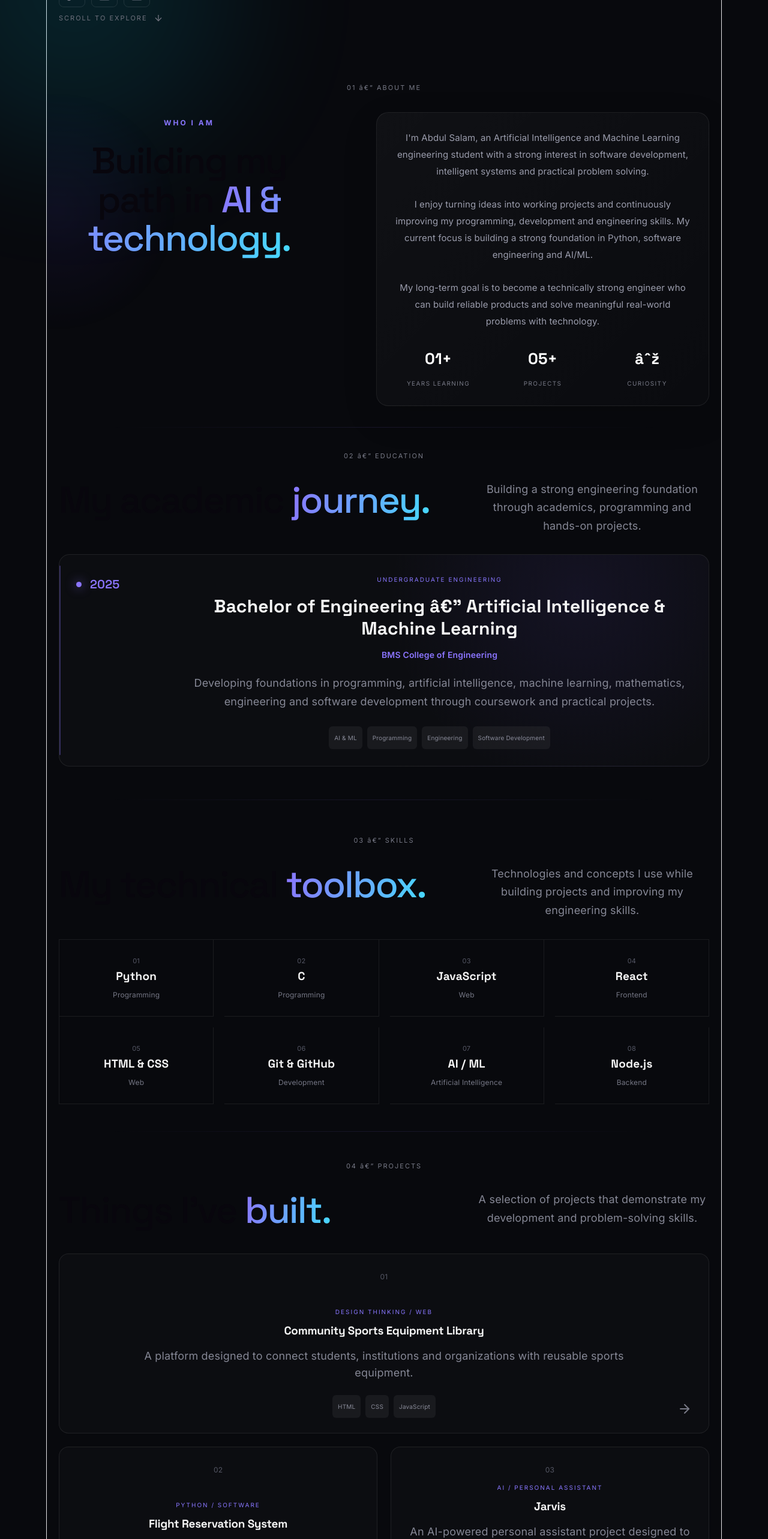
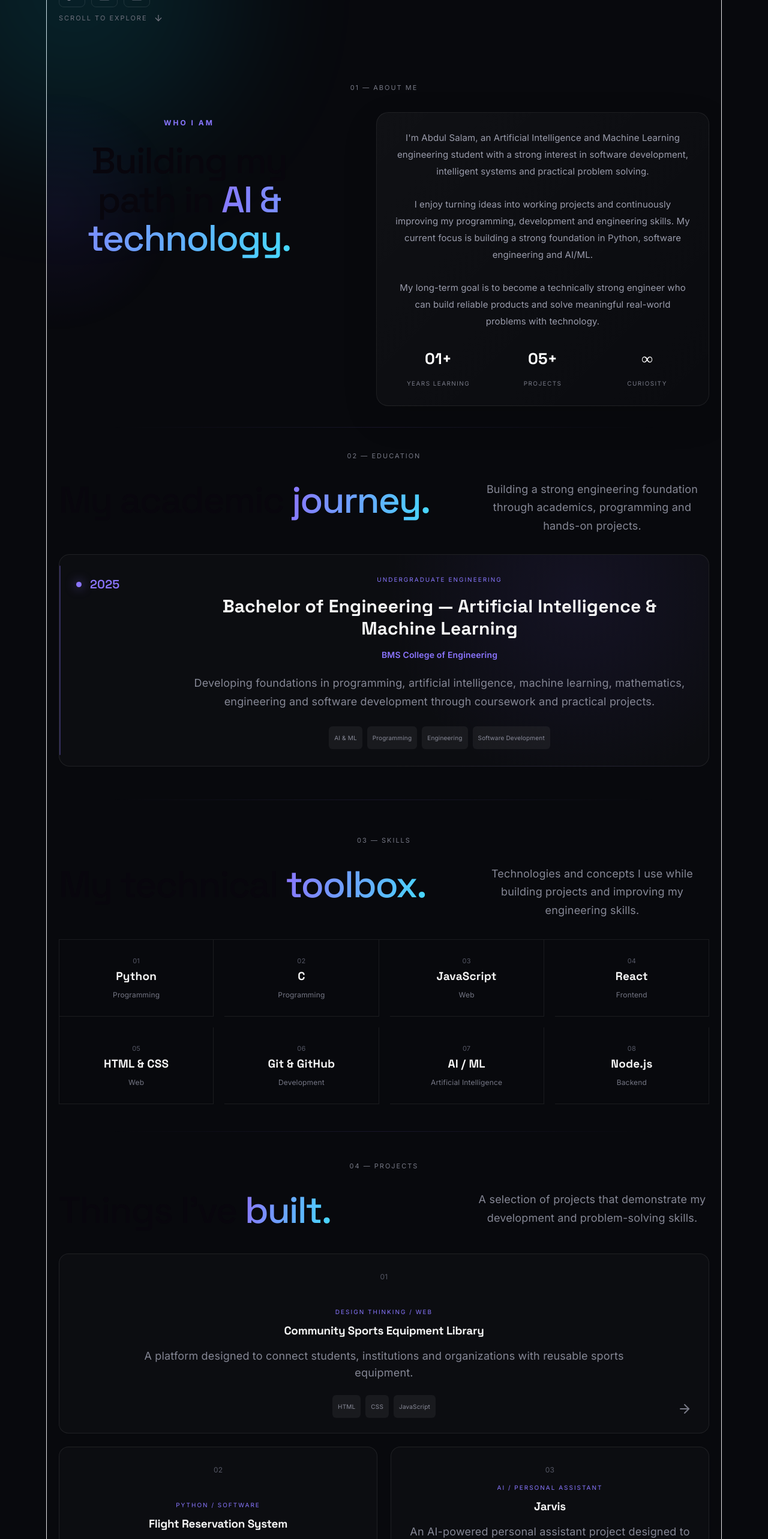
Before and after one commit to abdulsalam025/abdul-salam-portfolio, a React (Vite) app: page / in a window 1280 px wide. Shown: the part 800-3366 px from the top of the page at 60% size. Built offline with nearby package versions, Linux system fonts and the light colour scheme; no server answers.

Commit message:
Fix corrupted Unicode characters in portfolio

```diff
--- a/src/App.jsx
+++ b/src/App.jsx
@@ -242,7 +242,7 @@ function App() {
 
         {/* ABOUT */}
         <motion.section className="section about-section" id="about" variants={scrollReveal} initial="hidden" whileInView="visible" viewport={revealViewport}>
-          <div className="section-label">01 â€” ABOUT ME</div>
+          <div className="section-label">01 — ABOUT ME</div>
 
           <div className="section-grid">
             <div>
@@ -286,7 +286,7 @@ function App() {
                 </div>
 
                 <div>
-                  <strong>âˆž</strong>
+                  <strong>∞</strong>
                   <span>Curiosity</span>
                 </div>
               </div>
@@ -295,7 +295,7 @@ function App() {
         </motion.section>
 
         <motion.section className="section education-section" id="education" variants={scrollRevealLeft} initial="hidden" whileInView="visible" viewport={revealViewport}>
-          <div className="section-label">02 â€” EDUCATION</div>
+          <div className="section-label">02 — EDUCATION</div>
 
           <div className="section-heading">
             <h2>
@@ -318,7 +318,7 @@ function App() {
               <p className="project-type">UNDERGRADUATE ENGINEERING</p>
 
               <h3>
-                Bachelor of Engineering â€” Artificial Intelligence & Machine Learning
+                Bachelor of Engineering — Artificial Intelligence & Machine Learning
               </h3>
 
               <p className="education-institution">
@@ -343,7 +343,7 @@ function App() {
 
         {/* SKILLS */}
         <motion.section className="section" id="skills" variants={scrollReveal} initial="hidden" whileInView="visible" viewport={revealViewport}>
-          <div className="section-label">03 â€” SKILLS</div>
+          <div className="section-label">03 — SKILLS</div>
 
           <div className="section-heading">
             <h2>
@@ -386,7 +386,7 @@ function App() {
 
         {/* PROJECTS */}
         <motion.section className="section" id="projects" variants={scrollRevealRight} initial="hidden" whileInView="visible" viewport={revealViewport}>
-          <div className="section-label">04 â€” PROJECTS</div>
+          <div className="section-label">04 — PROJECTS</div>
 
           <div className="section-heading">
             <h2>
@@ -513,7 +513,7 @@ function App() {
 
         {/* RESUME */}
         <motion.section className="section resume-section" id="resume" variants={scrollRevealLeft} initial="hidden" whileInView="visible" viewport={revealViewport}>
-          <div className="section-label">05 â€” RESUME</div>
+          <div className="section-label">05 — RESUME</div>
 
           <div className="section-heading">
             <div>
@@ -697,7 +697,7 @@ function App() {
         onClick={() => setSelectedProject(null)}
         aria-label="Close project"
       >
-        Ã—
+        ×
       </button>
 
       {selectedProject === "sports" && (
@@ -828,17 +828,17 @@ function App() {
             <div className="tech-stack">
 
               <div className="tech-item">
-                <strong>âˆž</strong>
+                <strong>∞</strong>
                 <span>Core Development</span>
               </div>
 
               <div className="tech-item">
-                <strong>âˆž</strong>
+                <strong>∞</strong>
                 <span>Intelligent Systems</span>
               </div>
 
               <div className="tech-item">
-                <strong>âˆž</strong>
+                <strong>∞</strong>
                 <span>Task Handling</span>
               </div>
 
@@ -914,7 +914,7 @@ function App() {
                 PROJECT
               </span>
 
-              <strong>âˆž</strong>
+              <strong>∞</strong>
             </div>
 
             <a
@@ -937,11 +937,11 @@ function App() {
       {/* FOOTER */}
       <footer>
         <div>
-          <strong>âˆž</strong>
+          <strong>∞</strong>
           <span>Abdul Salam</span>
         </div>
 
-        <p>Â© 2026 Abdul Salam. Built with React.</p>
+        <p>© 2026 Abdul Salam. Built with React.</p>
 
         <div className="footer-socials">
           <a
```
